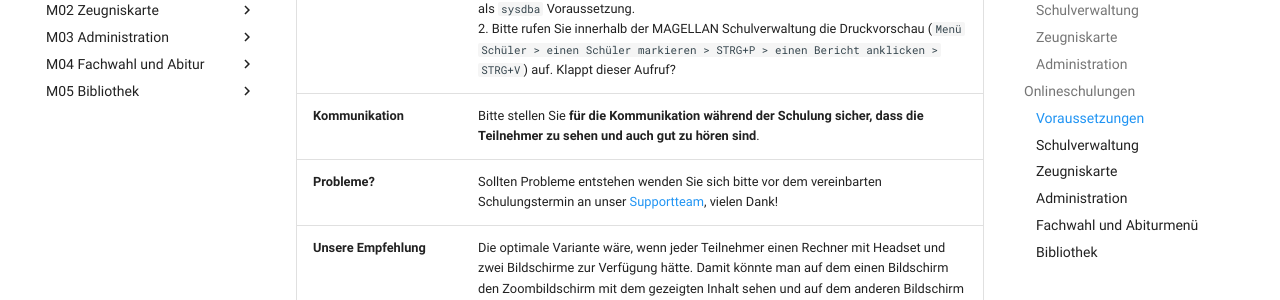
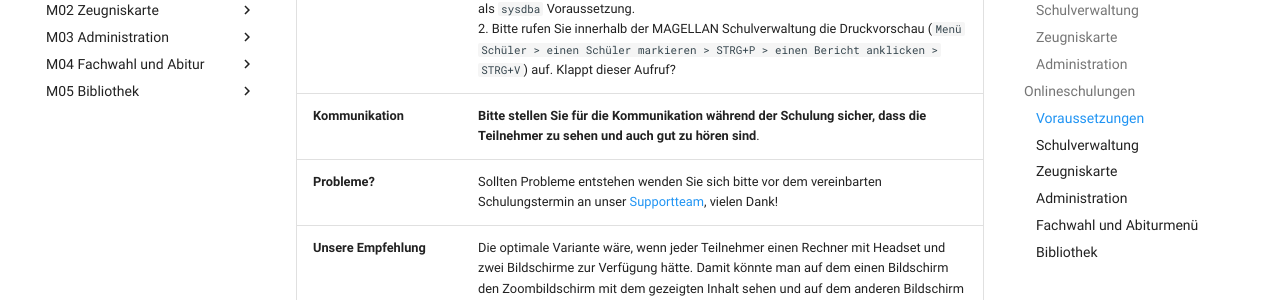
Before and after one commit to stuebersystems/doc.magellan-schulungen.de, an MkDocs documentation site: the page built from docs/index.md, in a window 1280 px wide and 900 px high, scrolled down 2836 px. Shown: the part 152-452 px from the top of the window. Built offline with MkDocs 1.6.1 and Material for MkDocs 9.7.7, drawn with Linux system fonts in a browser that asks for light colours; comment, search, counter and statistics services are not loaded.

Commit message:
no message

```diff
--- a/docs/index.md
+++ b/docs/index.md
@@ -64,7 +64,7 @@ Aktion|Hinweise
 **Beispieldatenbank**|Sollten Sie unsere Beispieldatenbank nicht mehr zur Hand oder bereits verändert haben, wenden Sie sich bitte an unseren Support. [https://support.stueber.de/](https://support.stueber.de/)
 **Lizenzen**|Bitte stellen Sie sicher, dass die in den Schulungen eingesetzten Programme (beispielsweise für die M02 auch MyMAGELLAN installiert ist) und die dazugehörigen **Lizenzen** verfügbar sind.
 **Test der Schulungsumgebung**|Testen Sie bitte Folgendes innerhalb der MAGELLAN Schulverwaltung:<br/><br/>1. Melden Sie sich mit der Standardkennung `sysdba` und dem Passwort `masterkey`. Klappt das? Wenn nicht erkundigen Sie sich intern nach den zu verwendenen Anmeldedaten. Für die Schulung O-M0 MAGELLAN Administrator ist die Anmeldung als `sysdba` Voraussetzung.<br/>2. Bitte rufen Sie innerhalb der MAGELLAN Schulverwaltung die Druckvorschau (`Menü Schüler > einen Schüler markieren > STRG+P > einen Bericht anklicken > STRG+V`) auf. Klappt dieser Aufruf?
-**Kommunikation**|Bitte stellen Sie **für die Kommunikation während der Schulung sicher, dass die Teilnehmer zu sehen und auch gut zu hören sind**.
+**Kommunikation**|**Bitte stellen Sie für die Kommunikation während der Schulung sicher, dass die Teilnehmer zu sehen und auch gut zu hören sind**.
 **Probleme?**|Sollten Probleme entstehen wenden Sie sich bitte vor dem vereinbarten Schulungstermin an unser [Supportteam](https://support.stueber.de/), vielen Dank!
 **Unsere Empfehlung**|Die optimale Variante wäre, wenn jeder Teilnehmer einen Rechner mit Headset und zwei Bildschirme zur Verfügung hätte. Damit könnte man auf dem einen Bildschirm den Zoombildschirm mit dem gezeigten Inhalt sehen und auf dem anderen Bildschirm in MAGELLAN die Schritte durchführen.<br/><br/>Nicht optimal, aber alternativ auch möglich ist, dass die Kollegen gemeinsam in einem Raum sitzen und das Zoomfenster auf einem gesonderten Bildschirm gezeigt wird, damit ist dann aber kein Zugriff auf die Situation auf den Teilnehmerrechnern möglich.<br/><br/>Sollte das alles nicht möglich sein, kann man natürlich auch einfach nur zuschauen, MAGELLAN (oder MyMAGELLAN) wird dann auf den Rechnern nicht benötigt.
 
```
